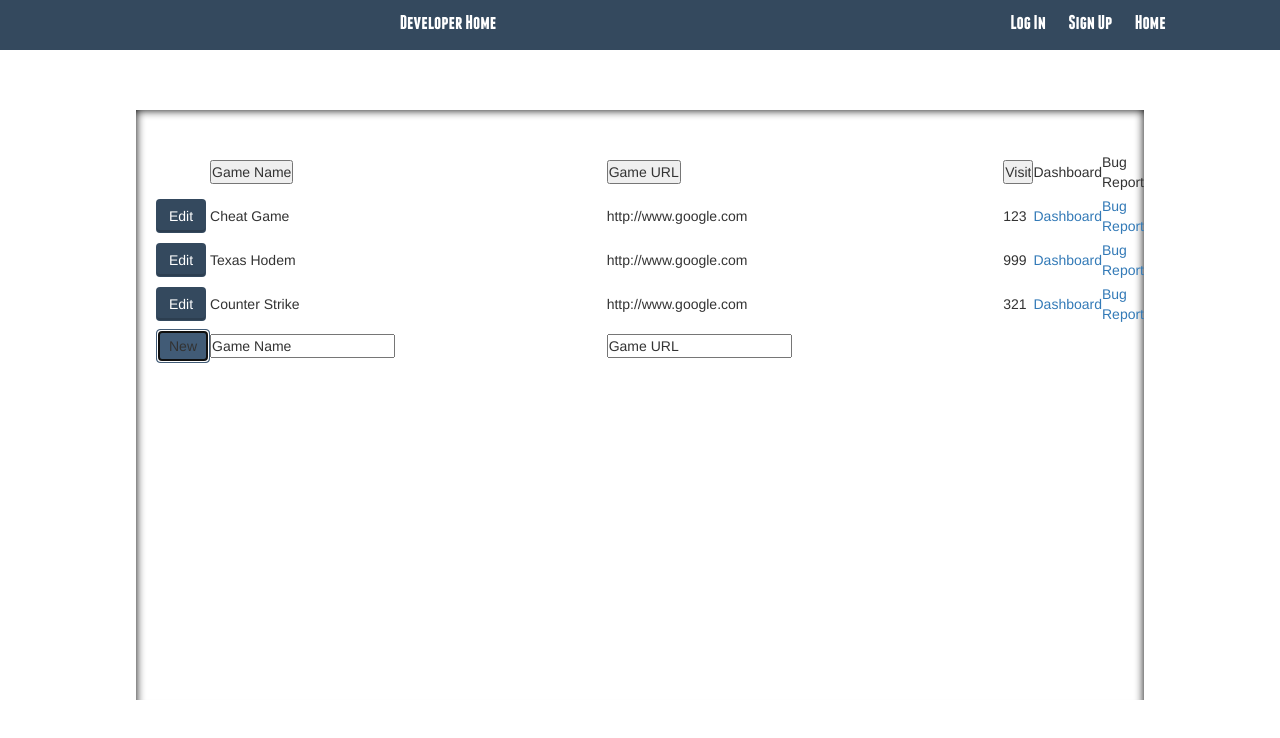
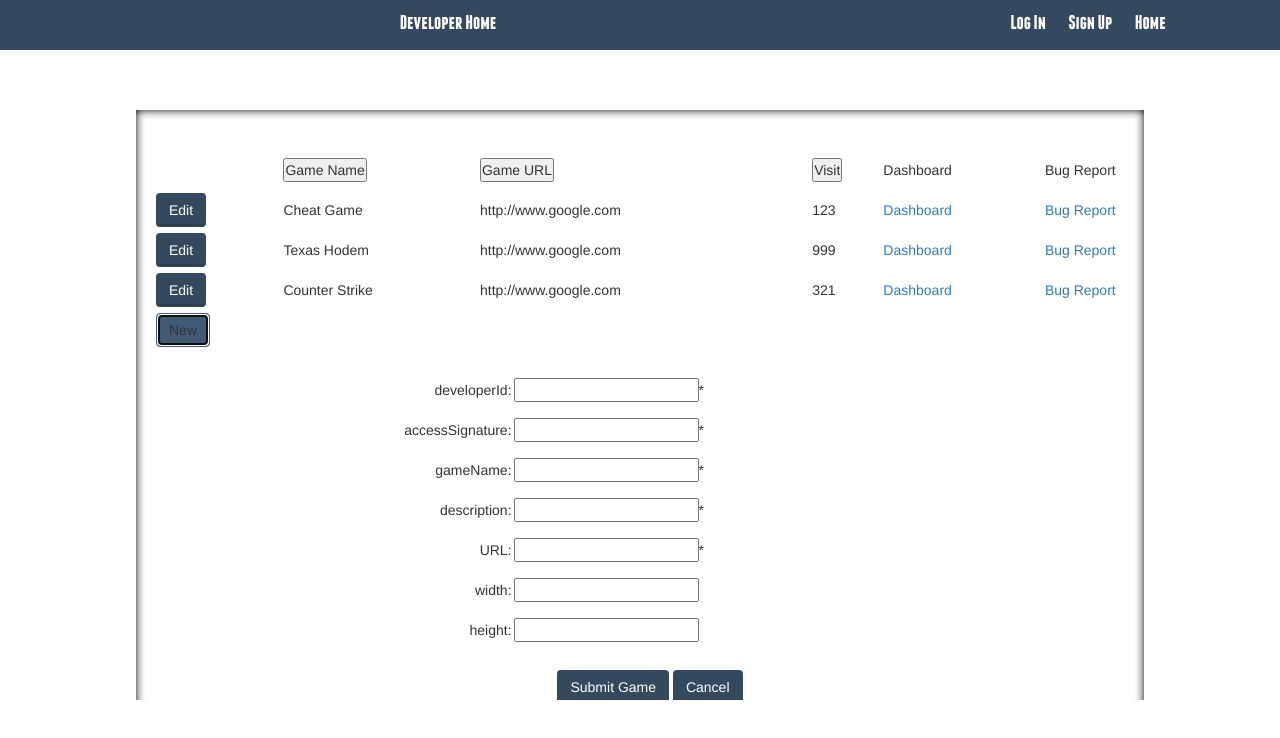
Before and after one commit to alexchonglian/SMG_AngularJS_Developer, a website: page app/index.html at #/mygames in a window 1280 px wide. Both pictures are taken after a click on the button "New". Drawn offline with nearby package versions, Linux system fonts and the light colour scheme.

Commit message:
form for adding new game

```diff
--- a/app/js/controllers.js
+++ b/app/js/controllers.js
@@ -3,6 +3,8 @@
 /* Controllers */
 
 var SMG = angular.module('SMGDevApp.controllers', ['ngCookies', 'ngSanitize']);
+
+
 SMG.controller('LoginCtrl', ['$scope','$http','$location','$window','$cookieStore',
   function($scope, $http, $location, $window, $cookieStore) {
     $scope.submitLogin = function()
@@ -186,12 +188,28 @@ SMG.controller('SignupCtrl', ['$scope','$http','$location','$window','$cookieSto
 
 
 SMG.controller('MyGamesCtrl', ['$scope',function($scope) {
+  $scope.formOpen = false;
+
+  $scope.showFormForNewGame = function() {
+    $scope.formOpen = !$scope.formOpen;
+  }
+
+  $scope.cancelSubmission =function() {
+    $scope.formOpen = false;
+  }
+
   var games = [
   {'name':'Cheat Game','url':'http://www.google.com','stat': 123},
   {'name':'Texas Hodem','url':'http://www.google.com','stat': 999},
   {'name':'Counter Strike','url':'http://www.google.com','stat': 321}]
+
   $scope.games = games;
+
+
 }]);
+
+
+
 
 SMG.controller('ConsoleCtrl', ['$scope',function($scope) {
 }]);
--- a/app/partials/mygames.html
+++ b/app/partials/mygames.html
@@ -22,13 +22,60 @@
 
 			<tr>
 				<td><button class='btn btn-embossed btn-inverse' ng-click='showFormForNewGame()'>New</button></td>
-				<td><input type='text' value='Game Name'></td>
-				<td><input type='text' value='Game URL'></td>
+				<td></td>
+				<td></td>
 				<td></td>
 				<td></td>
 				<td></td>
 			</tr>
 		</table>
+
+	</div>
+
+	<div>
+	<form ng-show='formOpen'>
+		<table class='center'>
+			<tr>
+				<td class='right'>developerId:</td>
+				<td></td>
+				<td class='left'><input type='text' ng_model='developerId'>*</td>
+			</tr>
+			<tr>
+				<td class='right'>accessSignature:</td>
+				<td></td>
+				<td class='left'><input type='text' ng-model='accessSignature'>*</td>
+			</tr>
+			<tr>
+				<td class='right'>gameName:</td>
+				<td></td>
+				<td class='left'><input type='text' ng_model='gameName'>*</td>
+			</tr>
+			<tr>
+				<td class='right'>description:</td>
+				<td></td>
+				<td class='left'><input type='text' ng-model='description'>*</td>
+			</tr>
+			<tr>
+				<td class='right'>URL:</td>
+				<td></td>
+				<td class='left'><input type='text' ng-model='width'>*</td>
+			</tr>
+			<tr>
+				<td class='right'>width:</td>
+				<td></td>
+				<td class='left'><input type='text' ng-model='middleName'></td>
+			</tr>
+			<tr>
+				<td class='right'>height:</td>
+				<td></td>
+				<td class='left'><input type='text' ng-model='lastName'></td>
+			</tr>
+		</table>
+		<div>
+			<button class='btn btn-embossed btn-inverse' ng-click='submitGame()'>Submit Game</button>
+			<button class='btn btn-embossed btn-inverse' ng-click='cancelSubmission()'>Cancel</button>
+		</div>
+	</form>
 	</div>
 
 </div>
```
